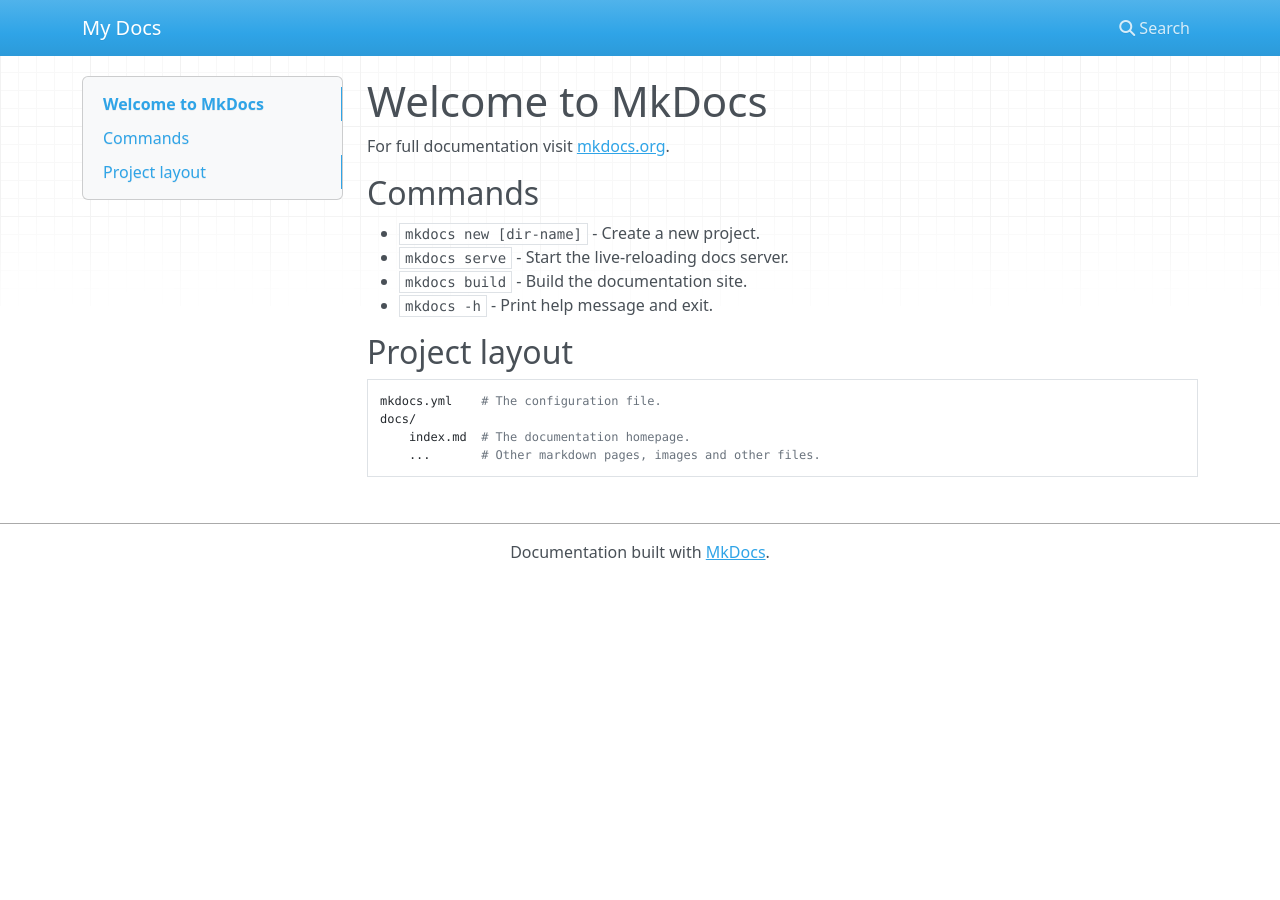
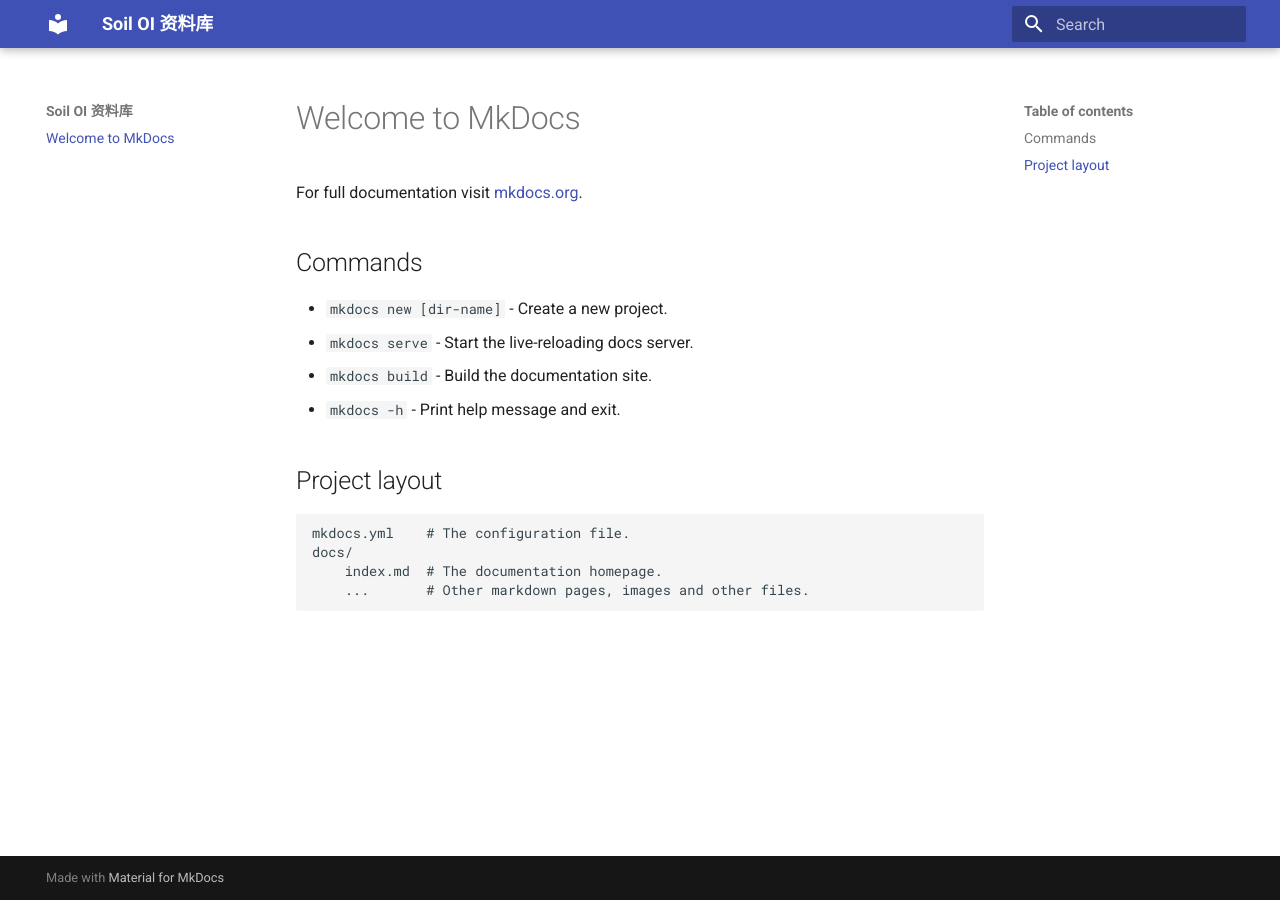
Before and after one commit to ASoyou/oilibrary, an MkDocs documentation site: the page built from docs/index.md, in a window 1280 px wide. Built offline with MkDocs 1.6.1 and Material for MkDocs 9.7.7, drawn with Linux system fonts in a browser that asks for light colours; nearby versions of some CDN libraries.

Commit message:
启用了主题

```diff
--- a/mkdocs.yml
+++ b/mkdocs.yml
@@ -1 +1,3 @@
-site_name: My Docs
+site_name: Soil OI 资料库
+theme:
+  name: material
```
